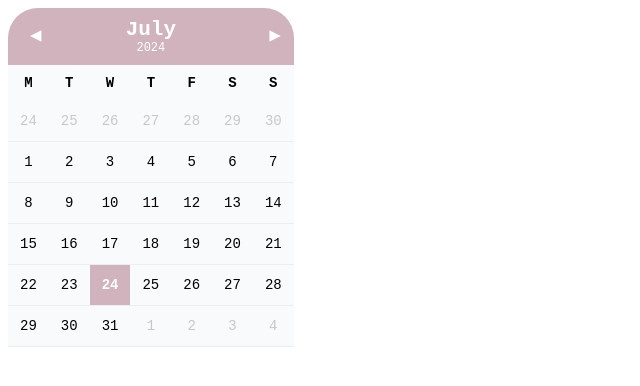
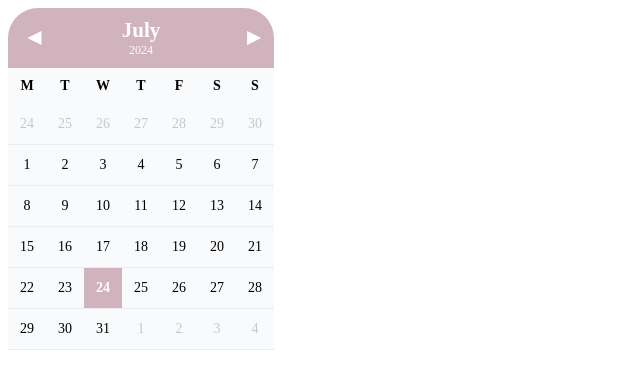
Before and after one commit to tite13579/calendar, a plain HTML site: page index.html in a window 1280 px wide. Shown: the whole page, without its empty margins (0-640 px from the left). Drawn offline with Linux system fonts and the light colour scheme.

Commit message:
Update index.html

```diff
--- a/index.html
+++ b/index.html
@@ -8,7 +8,7 @@
 
     <style>
         body {
-    font-family: monospace;
+    font-family: abadi;
 
 }
 
```
